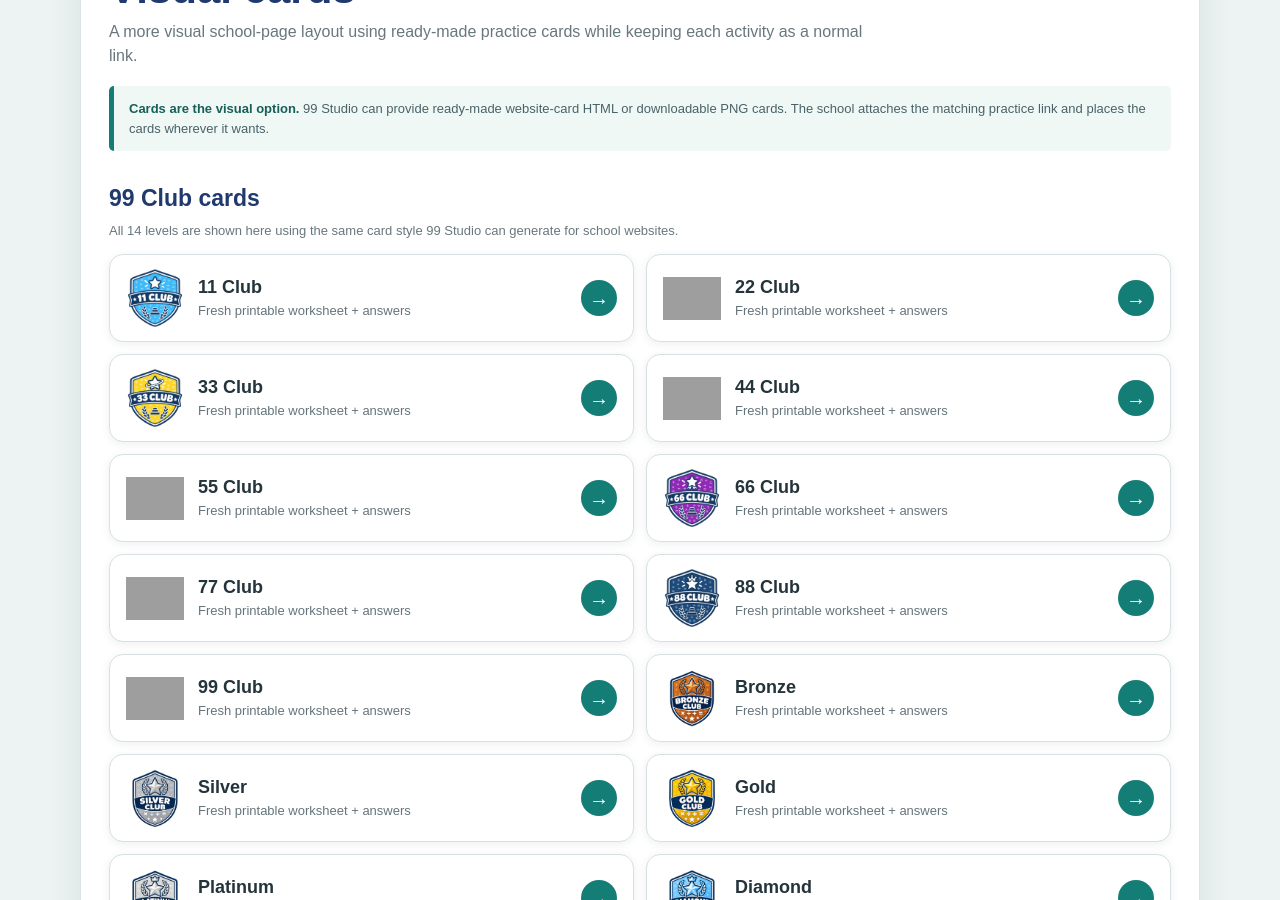
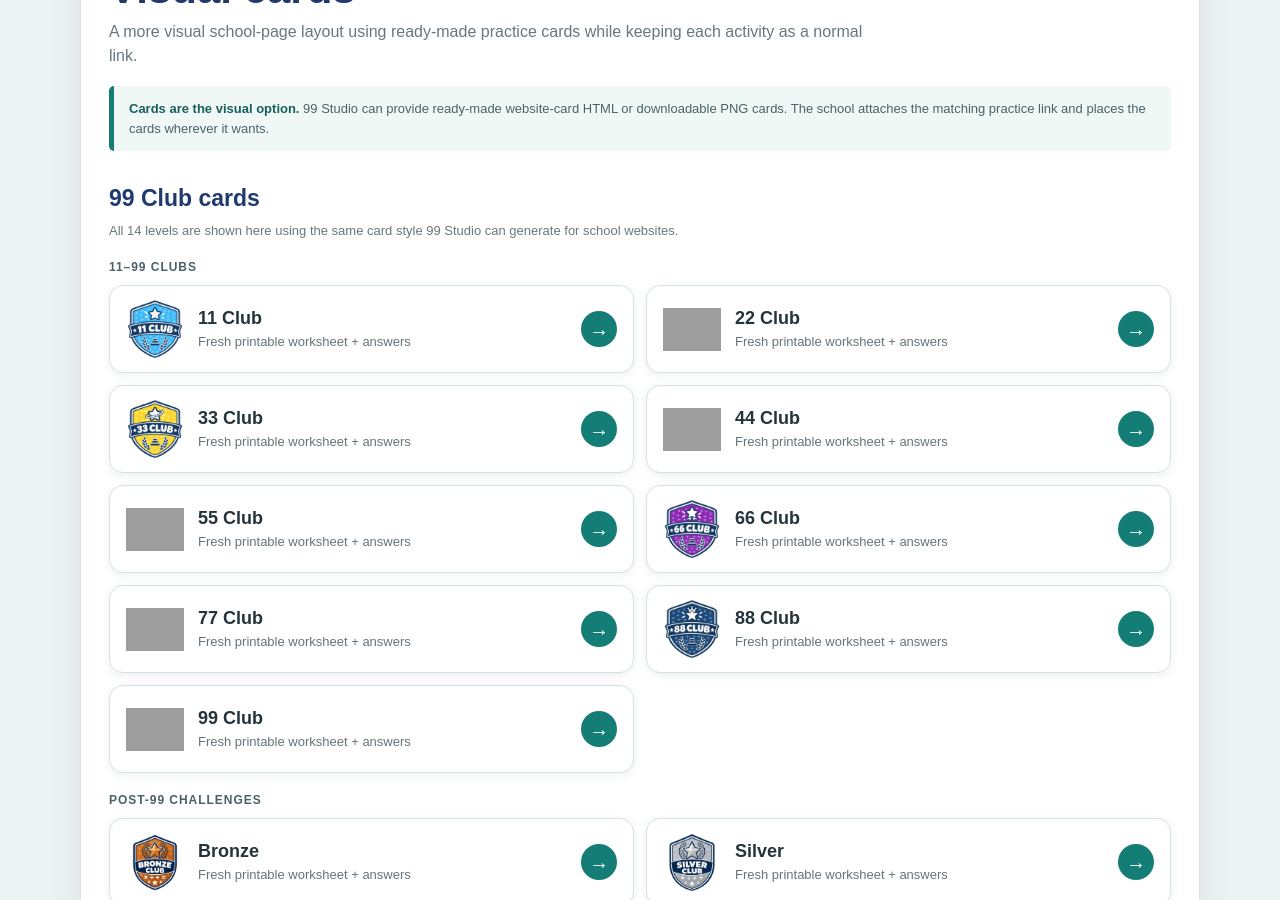
Before and after one commit to techtinkerclub/99club, a Jekyll site: the page built from _pages/radford-semele-99studio-demo-cards.html, in a window 1280 px wide and 900 px high, scrolled down 304 px, cut to the strip 0-900 px from the top of the window. Built offline with Jekyll 4.4.1, drawn with Linux system fonts in a browser that asks for light colours; grey boxes are pictures that could not be loaded.

Commit message:
Clarify all Club levels in school demo

```diff
--- a/_pages/radford-semele-99studio-demo-cards.html
+++ b/_pages/radford-semele-99studio-demo-cards.html
@@ -33,7 +33,7 @@ sitemap: false
 <div class="demo-method-note"><strong>Cards are the visual option.</strong> 99 Studio can provide ready-made website-card HTML or downloadable PNG cards. The school attaches the matching practice link and places the cards wherever it wants.</div>
 <section class="demo-section">
   <h2>99 Club cards</h2><p>All 14 levels are shown here using the same card style 99 Studio can generate for school websites.</p>
-  <div class="demo-card-grid" id="demo-club-cards"></div>
+  <div class="demo-subhead">11–99 Clubs</div><div class="demo-card-grid" id="demo-club-cards-core"></div><div class="demo-subhead">Post-99 challenges</div><div class="demo-card-grid" id="demo-club-cards-post"></div>
 </section>
 <section class="demo-section">
   <h2>Printable game-sheet cards</h2><p>Each card represents one complete locked puzzle-pack setup rather than one fixed PDF.</p>
@@ -62,6 +62,6 @@ sitemap: false
 <script src="/assets/99club/parent-practice.js?v=1.3"></script>
 <script src="/assets/99club/widget-config.js?v=4"></script>
 <script src="/assets/99club/qr-lite.js?v=19"></script>
-<script src="/assets/99club/school-demo.js?v=1"></script>
+<script src="/assets/99club/school-demo.js?v=2"></script>
 </body>
 </html>
```
